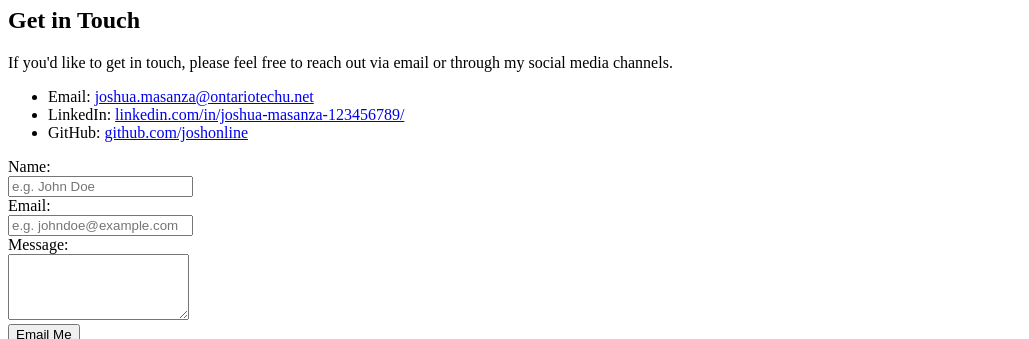
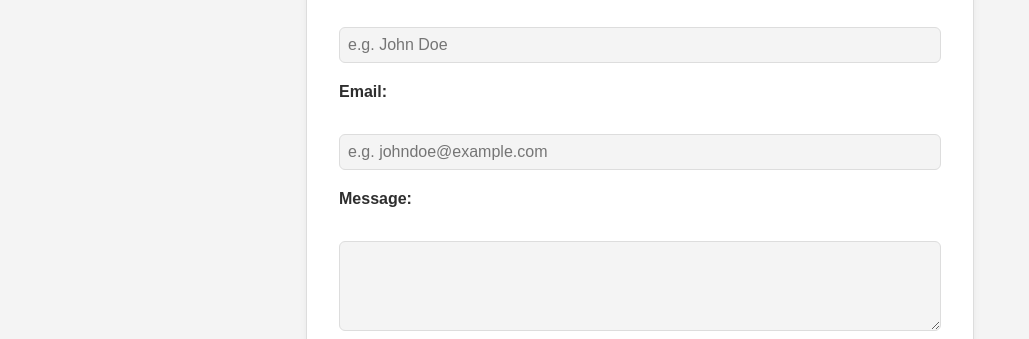
Before and after one commit to joshonline/Joshua-Masanza-Portfolio-Site-INFR3120U-Assignment-1-, a plain HTML site: page src/contact.html in a window 1280 px wide. Shown: the part 647-986 px from the top of the page, without its empty margins (0-1029 px from the left). Drawn offline with Linux system fonts and the light colour scheme.

Commit message:
Fixed style bugs

```diff
--- a/src/contact.html
+++ b/src/contact.html
@@ -4,8 +4,8 @@
     <meta charset="UTF-8">
     <meta name="viewport" content="width=device-width, initial-scale=1.0">
     <title>Contact Me</title>
-    <!-- <link rel="stylesheet" href="styles/style.css"> -->
-    <link rel="stylesheet" href="styles/test.css">
+    <link rel="stylesheet" href="styles/style.css">
+    <!-- <link rel="stylesheet" href="styles/testing.css"> -->
 </head>
 <body>
     <nav>
--- a/src/styles/style.css
+++ b/src/styles/style.css
@@ -253,9 +253,18 @@ main section ul li a:hover {
 }
 
 /* Form Styling */
-form {
+/* form {
     display: block;
     margin-top: 1rem;
+} */
+
+form{
+    background-color: #FFFFFF;
+    border: 1px solid #DDD;
+    border-radius: 8px;
+    padding: 2rem;
+    margin-bottom: 2rem;
+    box-shadow: 0 2px 6px rgba(0, 0, 0, 0.05);
 }
 
 form label {
```
Also changed, not shown: src/about.html (+2 -2 lines), src/index.html (+2 -2 lines), src/projects.html (+2 -2 lines).
